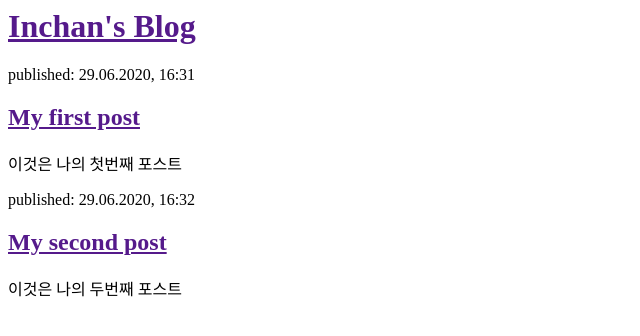
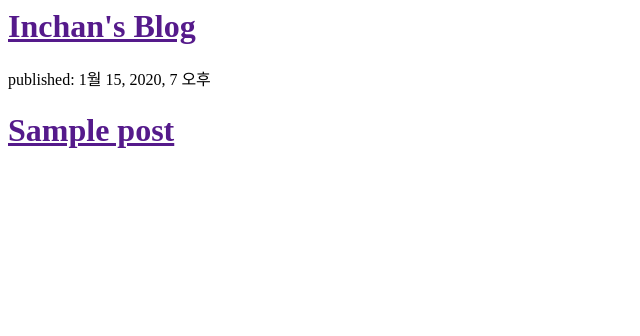
Before and after one commit to dls4585/my-first-blog, a Django app: page / in a window 1280 px wide. Shown: the top 336 px of the page, without its empty margins (0-640 px from the left). Run offline with Django 3.2, Linux system fonts and the light colour scheme; tables that the repository leaves empty hold one stand-in row (values such as "Sample post").

Commit message:
Modified templates to display posts from database

```diff
--- a/blog/templates/blog/post_list.html
+++ b/blog/templates/blog/post_list.html
@@ -6,15 +6,11 @@
         <div>
             <h1><a href="">Inchan's Blog</a> </h1>
         </div>
-        <div>
-            <p>published: 29.06.2020, 16:31</p>
-            <h2><a href="">My first post</a> </h2>
-            <p>이것은 나의 첫번째 포스트</p>
-        </div>
-        <div>
-            <p>published: 29.06.2020, 16:32</p>
-            <h2><a href="">My second post</a> </h2>
-            <p>이것은 나의 두번째 포스트</p>
-        </div>
+        {% for post in posts %}
+            <div>
+                <p>published: {{ post.published_date}}</p>
+                <h1><a href="">{{post.title}}</a> </h1>
+            </div>
+        {% endfor %}
     </body>
 </html>
--- a/blog/views.py
+++ b/blog/views.py
@@ -1,6 +1,7 @@
 from django.shortcuts import render
-
-# Create your views here.
+from django.utils import timezone
+from .models import Post
 
 def post_list(request):
-    return render(request, 'blog/post_list.html',{})
+    posts = Post.objects.filter(published_date__lte=timezone.now()).order_by('published_date')
+    return render(request, 'blog/post_list.html', {'posts': posts})
```
